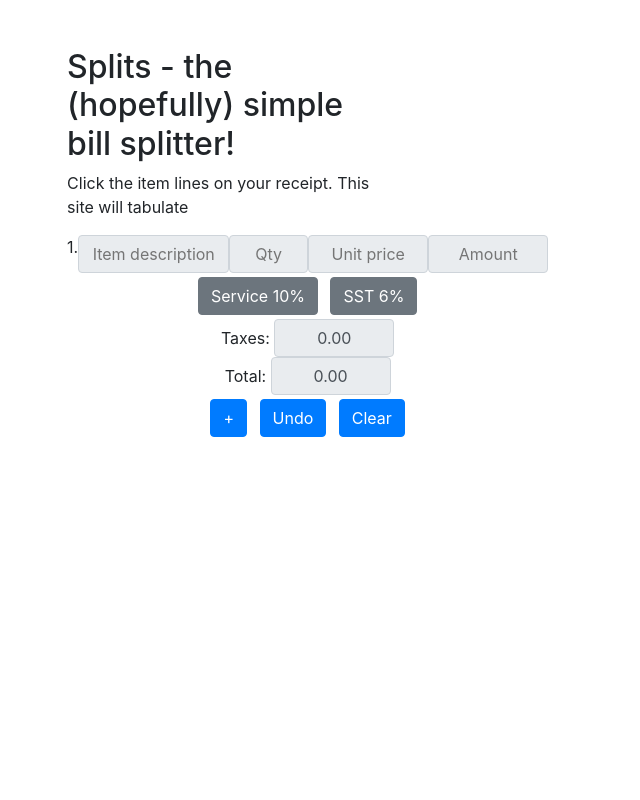
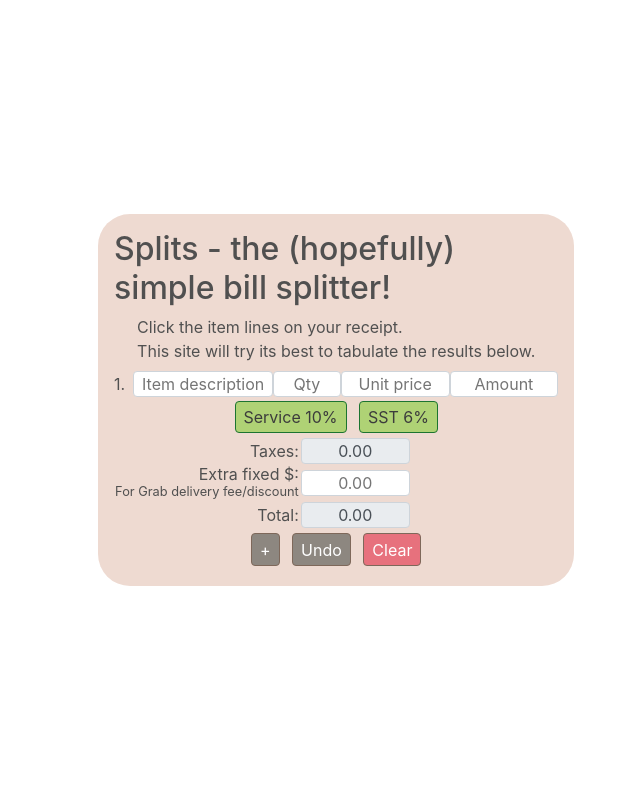
Before and after one commit to whoabe/Splits, a Python web app: template splits_web/templates/imagecoordfinder.html in a window 1280 px wide. Shown: the whole page, without its empty margins (276-916 px from the left). Run offline with Jinja, Linux system fonts and the light colour scheme; the template is opened without the code that fills it, so the values that code supplies are empty; some libraries are stand-ins or nearby versions.

Commit message:
added styles to home and receipt page

```diff
--- a/splits_web/templates/imagecoordfinder.html
+++ b/splits_web/templates/imagecoordfinder.html
@@ -6,7 +6,7 @@
     <head>
         <meta charset="utf-8">
         <meta http-equiv="X-UA-Compatible" content="IE=edge">
-        <title>image clicky</title>
+        <title>Splits - Receipt and table</title>
         <meta name="description" content="">
         <meta name="viewport" content="width=device-width, initial-scale=1">
         <link rel="stylesheet" href="https://stackpath.bootstrapcdn.com/bootstrap/4.3.1/css/bootstrap.min.css" integrity="sha384-ggOyR0iXCbMQv3Xipma34MD+dH/1fQ784/j6cY/iJTQUOhcWr7x9JvoRxT2MZw1T" crossorigin="anonymous">
@@ -34,6 +34,73 @@
                 visibility: hidden;
             } */
 
+            body{
+                color: rgb(80, 80, 80);
+            }
+
+            .row{
+                margin: 0;
+            }
+
+            p{
+                margin: 0;
+            }
+
+            .input-group-text{
+                padding: 0rem 0.4rem;
+            }
+
+            #fixed{
+                background: white;
+            }
+
+            input[name="description"],
+            input[name="quantity"],
+            input[name="price"],
+            input[name="subtotal"]{
+                background-color: white;
+            }
+
+            tr:nth-child(odd){
+                text-align: right;
+            }
+
+            .btn{
+                padding: 0.2rem 0.5rem;
+            }
+
+            .btn-primary{
+                background-color: rgb(141, 135, 128);
+                border-color: #7E685A;
+            }
+
+            .btn-success,
+            .btn-success.active,
+            .btn-success:not(:disabled):not(.disabled).active{
+                background-color: #AFD275;
+                color: rgb(60, 60, 60)
+            }
+
+            .btn-danger{
+                background-color: #E7717D;
+                border-color: #7E685A;
+            }
+
+            .btn-secondary{
+                background-color: #C2CAD0;
+                color: rgb(60, 60, 60)
+            }
+
+            .btn-primary:hover{
+                background-color:rgb(153, 103, 72);
+                border-color: #7E685A;
+            }
+
+            #main{
+                border-radius: 2rem;
+                padding: 1rem;
+                background-color: #eedad1;
+            }
 
         </style>
     </head>
@@ -44,7 +111,7 @@
 
         <div class="row position-absolute">
             <!-- Left side -->
-            <div class="col-md-6 d-inline-block" style="height: 95vh; overflow-y: auto;">
+            <div class="col-md-6 d-inline-block" style="height: 100vh; overflow-y: auto;">
                     <form name="clickedCoord" action="">
                     <input type="hidden" value="" name="xCoordinate">
                     <input type="hidden" value="" name="yCoordinate">
@@ -55,29 +122,49 @@
             </div>
 
             <!-- Right side -->
-            <div class="col-md-6 pt-5 w-100" style="margin-left: auto;">
+            <div class="col-md-6 w-100 d-flex align-items-center">
+                <div class="m-0 d-flex flex-column justify-content-center align-items-center" id="main">
                     <h2>Splits - the (hopefully) simple bill splitter!</h1>
-                <p style="font-size: 1rem">Click the item lines on your receipt. This site will tabulate </p>
+                    <div class="float-left">
+                        <p>Click the item lines on your receipt.</p>
+                        <p>This site will try its best to tabulate the results below.</p>
+                    </div>
                     <form class="text-center" name="line1" style="display: inline-block;">
                         <div id="listField">
                         </div>
-                    <button type="button" id="service" class="btn btn-secondary m-1">Service 10%</button>
-                    <button type="button" id="sst" class="btn btn-secondary m-1">SST 6%</button>
-                    <!-- Remember to uncomment the onload script if you're working on this to re-add the event listeners
-                    <button type="button" id="otherTax">Other %</button>
-                    <button type="button" id="fixed">Fixed amount</button> -->
+                        <button type="button" id="service" class="active btn btn-success m-1">Service 10%</button>
+                        <button type="button" id="sst" class="active btn btn-success m-1">SST 6%</button>
+                        <table>
                             <div id="taxField">
-                        <span>Taxes:</span>
-                        <input disabled class="active input-group-text" name="tax" size="5rem" value="0.00" style="display: unset">
+                                <tr>
+                                    <td><span>Taxes:</span></td>
+                                    <td><input disabled class="active input-group-text" name="tax" size="5rem" value="0.00" style="display: unset"></td>
+                                </tr>
+                            </div>
+                            <div id="extraField" class="d-flex flex-row">
+                                <tr>
+                                    <div class="d-flex flex-column">
+                                        <td style="text-align: right; line-height: 1rem">
+                                            <span>Extra fixed $:</span><br>
+                                            <small>For Grab delivery fee/discount</small>
+                                        </td>
+                                    </div>
+                                    <!-- IMPORTANT: WORK ON THIS! -->
+                                    <td><input class="input-group-text" id="fixed" name="fixed" size="5rem" value="" placeholder="0.00"></td>
+                                </tr>
                             </div>
                             <div id="totalField">
-                        <span>Total: </span>
-                        <input disabled id="total" class="input-group-text" name="total" size="5rem" value="0.00" style="display: unset">
+                                <tr>
+                                    <td><span>Total: </span></td>
+                                    <td><input disabled id="total" class="input-group-text" name="total" size="5rem" value="0.00" style="display: unset"></td>
+                                </tr>
                             </div>
+                        </table>
                         <button type="button" id="addLineButton" class="btn btn-primary m-1">+</button>
                         <button type="button" id="undoButton" class="btn btn-primary m-1">Undo</button>
-                    <button type="button" name="clear" class="btn btn-primary m-1">Clear</button>
+                        <button type="button" name="clear" class="btn btn-danger m-1">Clear</button>
                     </form>
+                </div>
             </div>
         </div>
         <script async defer>
@@ -87,16 +174,16 @@
                 document.getElementById('undoButton').addEventListener('click', undo)
                 $("#sst").click(toggleTaxes)
                 $("#service").click(toggleTaxes)
-                // $("#otherTax").click(toggleTaxes)
-                // $("#fixed").click(toggleTaxes)
                 addLine()
+                //supposed to clear all lines and add one line but need to clear several times to achieve it
                 $('button[name="clear"]')[0].addEventListener('click', function(e){
-                    for (let i=0; i<=$('input[name="subtotal"]').length+2; i++){
+                    for (let i=0; i<=$('.lineItem').length; i++){
                         removeLine()
                     }
+                    //addLine needs to be here or ajax response callback will throw an out of bounds error
+                    //need to fix
                     addLine()
                 })
-                $('#pic')[0].scrollTop = ($('#pic')[0].scrollHeight)
             }
             pic = document.getElementById('pic')
             pic.addEventListener('click', clickity)
@@ -158,10 +245,13 @@
                     }
                 });
             }
+
+            //abc is for debugging purposes. remove when complete
             var abc
             function addLine(){
                 var countDisplay = document.createElement("span")
-                countDisplay.append(count+'. ')
+                countDisplay.append(count+'.')
+                countDisplay.style= "margin-right: 0.5rem"
                 var desc = document.createElement("input")
                 desc.setAttribute('value', '')
                 desc.setAttribute('name', 'description')
@@ -199,6 +289,9 @@
                 var newDiv = document.createElement("div")
                 newDiv.classList.add("d-flex")
                 newDiv.classList.add("flex-row")
+                newDiv.classList.add("align-items-center")
+                newDiv.classList.add("lineItem")
+                newDiv.style="margin-top: 0.5rem"
                 newDiv.appendChild(countDisplay)
                 newDiv.appendChild(desc)
                 newDiv.appendChild(qty)
```
Also changed, not shown: splits_web/templates/home.html (+74 -10 lines). Lines whose indentation alone changed are shown as unchanged.
